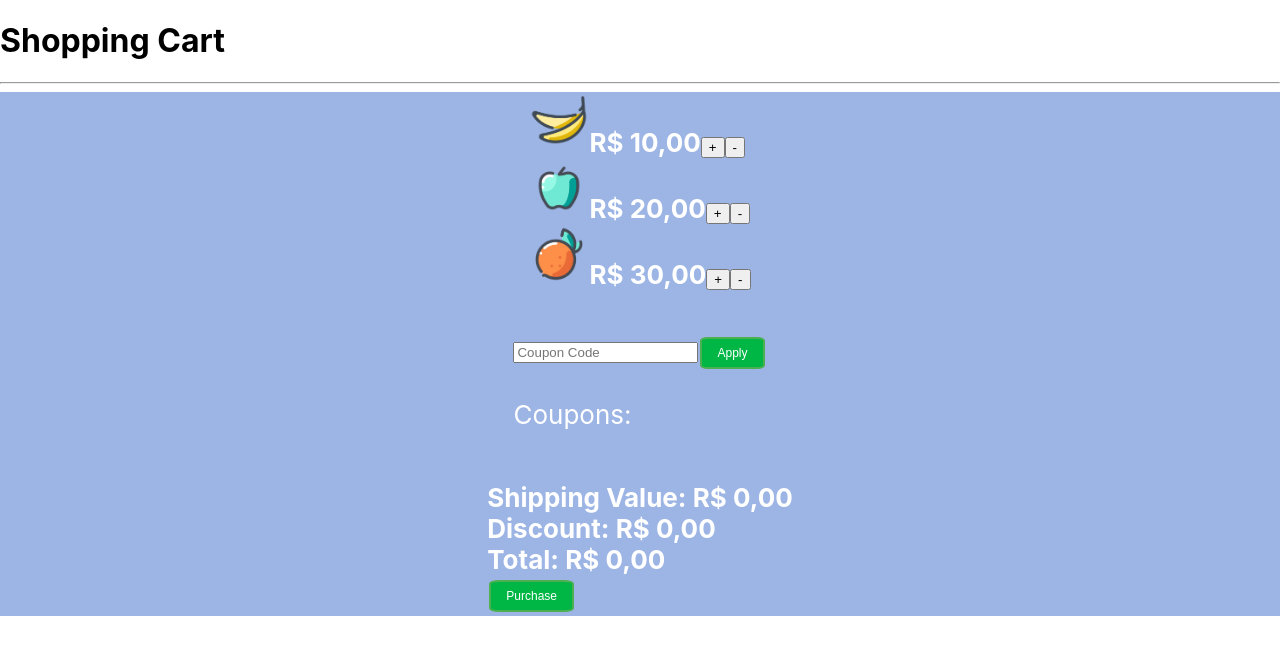
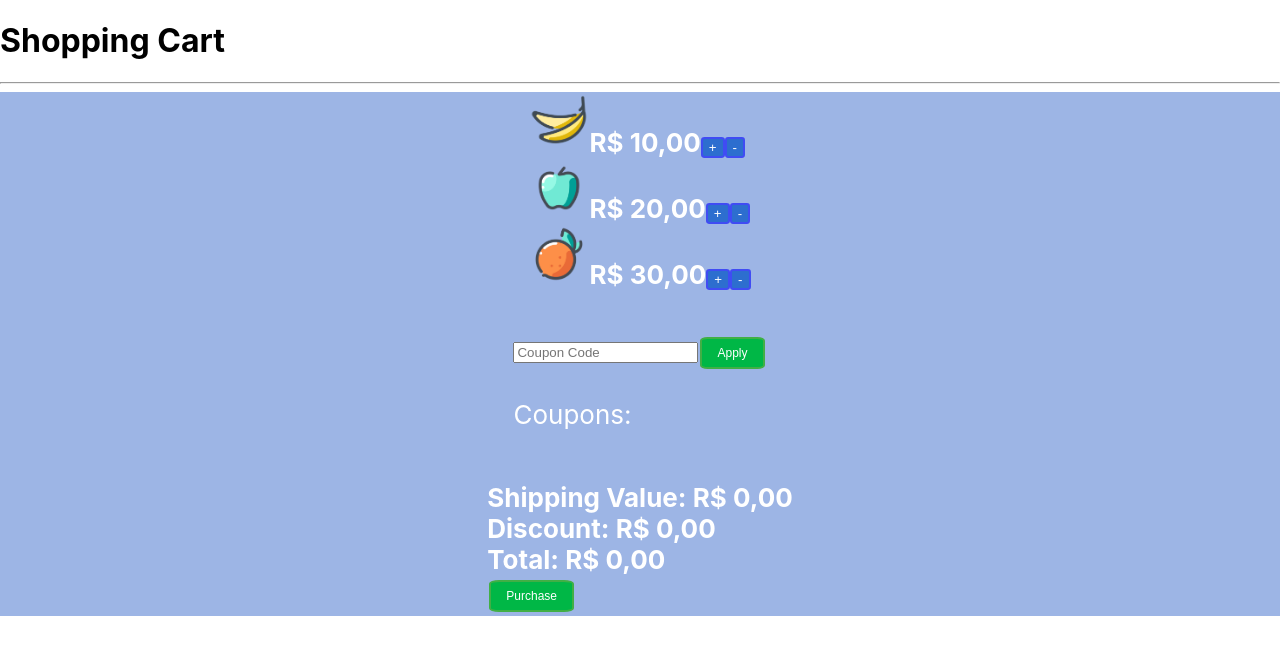
Before and after one commit to AleBL/Shopping-Cart, a React (Create React App) app: page / in a window 1280 px wide. Shown: the top 654 px of the page. Built offline with nearby package versions, Linux system fonts and the light colour scheme; data requests are answered from the project's data file.

Commit message:
css classes refactored

```diff
--- a/src/App.js
+++ b/src/App.js
@@ -1,4 +1,5 @@
 import React, { Component } from "react";
+import "./css/App.css";
 import ShoppingCart from "./components/ShoppingCart";
 
 class App extends Component {
--- a/src/components/Cart.js
+++ b/src/components/Cart.js
@@ -5,7 +5,7 @@ export default class Cart extends Component {
 
 
   calculatorShipping = (total_value, total_kg) => {
-    if(total_kg <=0 || total_value >= 400){
+    if(total_kg <= 0 || total_value >= 400){
       return 0;
     }
 
@@ -75,7 +75,7 @@ export default class Cart extends Component {
                   this.props.cartItems.map(item => (
                     <li key={ item.name }>
                       <b>{ item.name }</b>
-                      <button style={ { float: "right" } } className="btn btn-danger"
+                      <button style={ { float: "right" } } className="btn-small btn-danger"
                           onClick={ (e) => this.props.removeAllFromCart(e, item) }>X</button>
                       <br />
                       { item.count } X { util.formatCurrency(item.price_per_kg) }
--- a/src/components/Coupons.js
+++ b/src/components/Coupons.js
@@ -1,6 +1,5 @@
 import React, { Component } from "react"
 import util from "../util"
-import "../css/App.css";
 import CouponsApplied from "./CouponsApplied.js"
 
 export default class Coupons extends Component {
--- a/src/components/CouponsApplied.js
+++ b/src/components/CouponsApplied.js
@@ -6,12 +6,12 @@ export default class CouponsApplied extends Component {
     const AppliedCoupons = this.props.couponsApplied.map(coupon => (
       <div key={ coupon.code } >
         <p>
-          { coupon.code } {" -> "}
+          { coupon.code } {" : "}
           { coupon.type == "PERCENTUAL" ? " - " + (coupon.value * 100) + " %" : "" }
           { coupon.type == "FIXED" ? " - " + util.formatCurrency(coupon.value) : "" }
           { coupon.type == "FREE-SHIPPING" ? "FREE-SHIPPING" : "" }
 
-          <button type="submit" onClick={ (e) => this.props.removeCoupon(coupon) }>
+          <button type="submit" className="btn-small btn-danger" onClick={ (e) => this.props.removeCoupon(coupon) }>
             X
           </button>
         </p>
--- a/src/components/Products.js
+++ b/src/components/Products.js
@@ -1,6 +1,5 @@
 import React, { Component } from "react"
 import util from "../util"
-import "../css/App.css";
 
 export default class Products extends Component {
   render() {
@@ -8,12 +7,12 @@ export default class Products extends Component {
       <div key={ product.id }>
         <div>
           <a href={ `#${ product.id }` } onClick={ (e)=>this.props.handleAddToCard }>
-            <img src={ `products/${ product.name }.png` } alt={ product.name } className="Products" />
+            <img src={ `products/${ product.name }.png` } alt={ product.name } className="Products-size" />
           </a>
 
           <b>{ util.formatCurrency(product.price_per_kg) }</b>
-          <button className="btn btn-primary" onClick={ (e)=>this.props.addToCart(e, product) }> + </button>
-          <button className="btn btn-primary" onClick={ (e)=>this.props.removeFromCart(e, product) }> - </button>
+          <button className="btn-small btn-primary" onClick={ (e)=>this.props.addToCart(e, product) }> + </button>
+          <button className="btn-small btn-primary" onClick={ (e)=>this.props.removeFromCart(e, product) }> - </button>
         </div>
       </div>
     ));
--- a/src/components/ShoppingCart.js
+++ b/src/components/ShoppingCart.js
@@ -1,5 +1,4 @@
 import React, { Component } from 'react'
-import "../css/App.css";
 import Products from "./Products.js"
 import Coupons from "./Coupons.js"
 import Cart from "./Cart.js"
@@ -96,20 +95,20 @@ export default class App extends Component {
   render(){
     return (
       <div>
-        <div className="App add-product">
+        <div className="App add-product-size">
           <Products products={ this.state.products }
             addToCart={ this.addToCart }
             removeFromCart={ this.removeFromCart } />
           </div>
 
-          <div className="App coupon">
+          <div className="App coupon-size">
             <Coupons changeEvent={ this.changeEvent }
               addCoupon={ this.addCoupon }
               removeCoupon={ this.removeCoupon }
               couponsApplied={ this.state.couponsApplied }/>
           </div>
 
-          <div className="App total">
+          <div className="App total-size">
             <Cart cartItems={ this.state.cartItems }
               couponsApplied={ this.state.couponsApplied }
               removeAllFromCart={ this.removeAllFromCart } />
--- a/src/css/App.css
+++ b/src/css/App.css
@@ -6,31 +6,49 @@
   color: rgb(255, 255, 255);
 }
 
-.Products{
+.Products-size {
   width: 60px;
   height: 60px;
 }
 
-.btn-success {
-  background-color: rgb(0, 183, 70);
-  color: rgb(255, 255, 255);
+.btn {
   padding: 7px 15px;
   text-align: center;
   font-size: 12px;
   margin: 4px 2px;
   cursor: pointer;
   border-radius: 12%;
-  border: 2px solid rgb(76, 175, 80);
+  color: rgb(255, 255, 255);
 }
 
-.add-product {
+.btn-small {
+  border-radius: 15%;
+  color: rgb(255, 255, 255);
+}
+
+.btn-success {
+  background-color: rgb(0, 183, 70);
+  border: 2px solid rgb(65, 175, 69);
+}
+
+.btn-danger {
+  background-color: rgb(244, 67, 54);
+  border: 2px solid rgb(209, 61, 41);
+}
+
+.btn-primary {
+  background-color: rgb(45, 110, 207);
+  border: 2px solid rgb(64, 76, 243);
+}
+
+.add-product-size {
   min-height: 30vh;
 }
 
-.coupon {
+.coupon-size {
   min-height: 10vh;
 }
 
-.total {
+.total-size {
   min-height: 20vh;
 }
```
